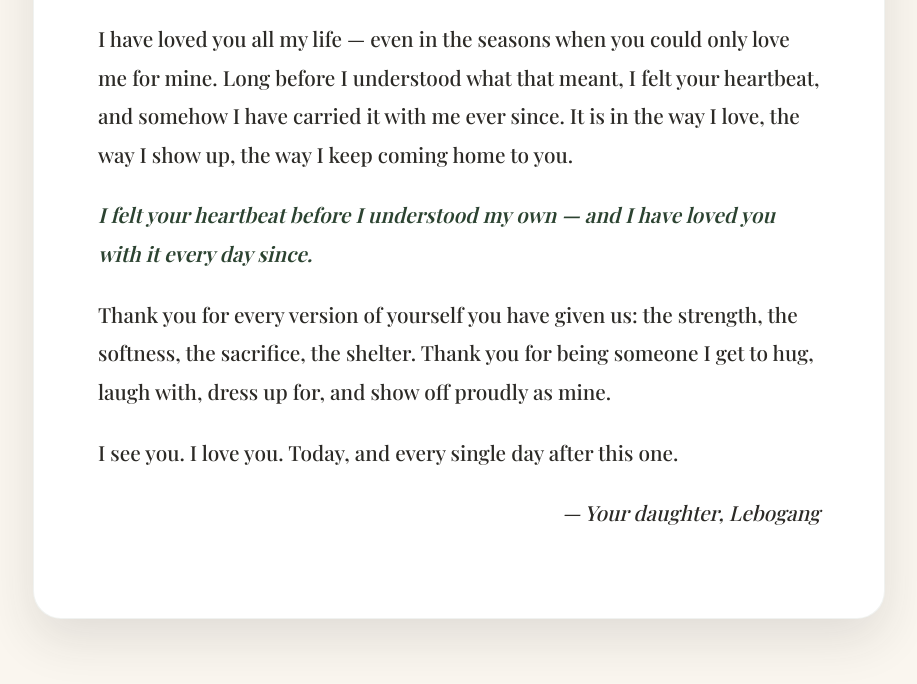
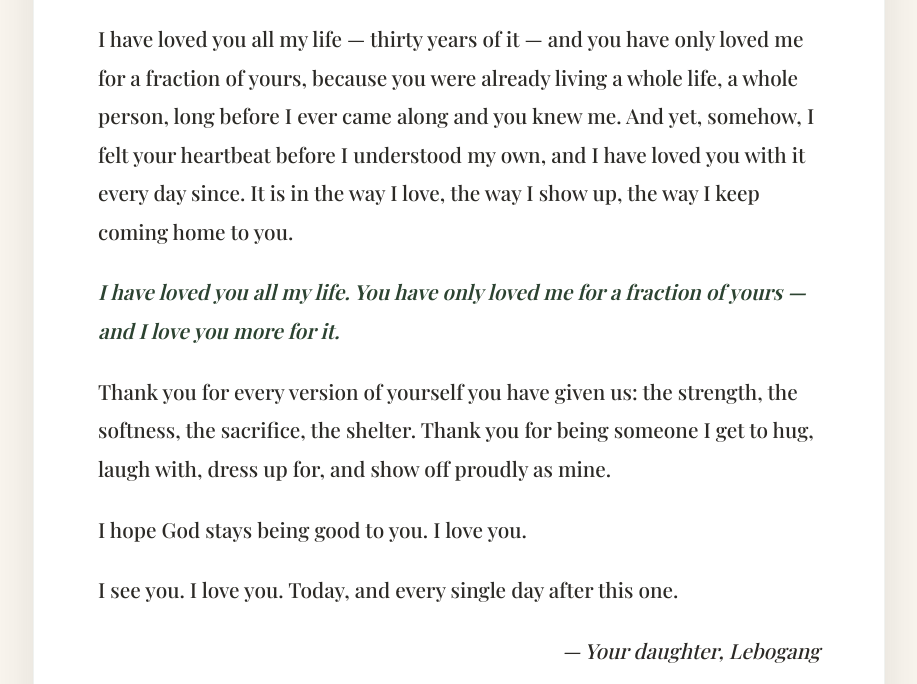
Before and after one commit to LebogangMabaso/Mommy-, a plain HTML site: page index.html in a window 1280 px wide. Shown: the part 1136-1820 px from the top of the page, without its empty margins (181-1098 px from the left). Drawn offline with nearby package versions, Linux system fonts and the light colour scheme; a web font is replaced by a local one.

Commit message:
Add real photos and rework birthday letter
Rewrite the letter's opening around the classic love-across-a-lifetime
sentiment, and add the "I love you more, always" family saying.

Co-Authored-By: Claude Sonnet 5 <noreply@anthropic.com>

```diff
--- a/index.html
+++ b/index.html
@@ -34,21 +34,26 @@
     <div class="letter reveal">
       <p>Happy birthday, Mom.</p>
       <p>
-        I have loved you all my life — even in the seasons when you could
-        only love me for mine. Long before I understood what that meant,
-        I felt your heartbeat, and somehow I have carried it with me ever
-        since. It is in the way I love, the way I show up, the way I
-        keep coming home to you.
+        I have loved you all my life — thirty years of it — and you have
+        only loved me for a fraction of yours, because you were already
+        living a whole life, a whole person, long before I ever came
+        along and you knew me. And yet, somehow, I felt your heartbeat
+        before I understood my own, and I have loved you with it every
+        day since. It is in the way I love, the way I show up, the way
+        I keep coming home to you.
       </p>
       <p class="highlight">
-        I felt your heartbeat before I understood my own — and I have
-        loved you with it every day since.
+        I have loved you all my life. You have only loved me for a
+        fraction of yours — and I love you more for it.
       </p>
       <p>
         Thank you for every version of yourself you have given us: the
         strength, the softness, the sacrifice, the shelter. Thank you
         for being someone I get to hug, laugh with, dress up for, and
         show off proudly as mine.
+      </p>
+      <p>
+        I hope God stays being good to you. I love you.
       </p>
       <p>
         I see you. I love you. Today, and every single day after this one.
```
Also changed, not shown: images/photo1.jpg (added), images/photo2.jpg (added), images/photo3.jpg (added), images/photo4.jpg (added), images/photo7.jpg (added), images/photo8.jpg (added), 2 other files.
